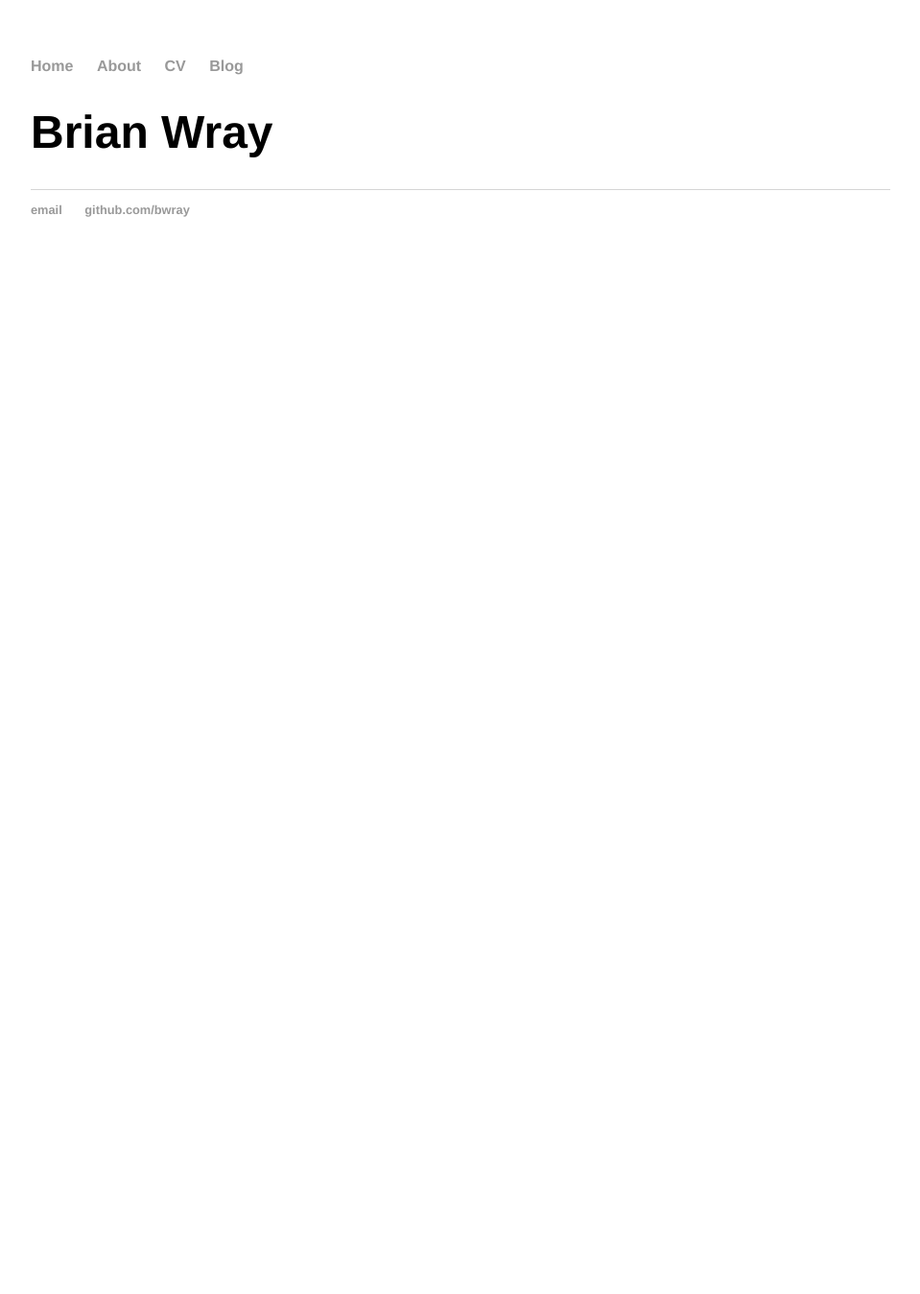
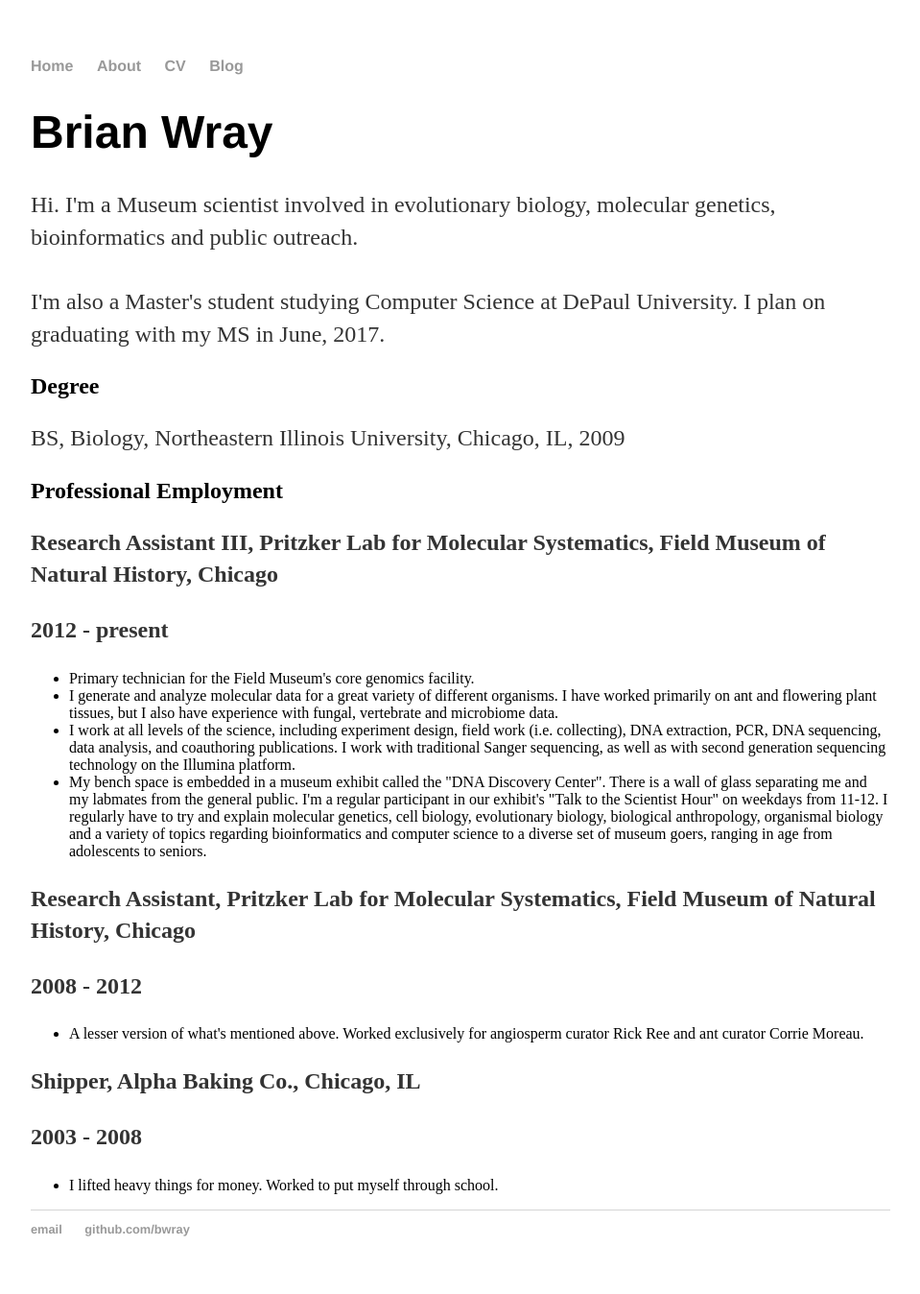
Before and after one commit to bwray/bwray.github.io, a Jekyll site: the page built from cv/index.html, in a window 1280 px wide. Shown: the whole page at 96% size, without its empty margins (160-1119 px from the left). Built offline with Jekyll 4.4.1, drawn with Linux system fonts in a browser that asks for light colours; before the commit the page ends 900 px from its top, so only the background shows below that.

Commit message:
playing with html on the CV

```diff
--- a/cv/index.html
+++ b/cv/index.html
@@ -3,3 +3,40 @@ layout: default
 title: Brian Wray's CV
 ---
 	<h1>Brian Wray</h1>
+	<p>Hi. I'm a Museum scientist involved in evolutionary biology, molecular genetics, bioinformatics and public outreach.
+	<br></br>
+	I'm also a Master's student studying Computer Science at DePaul University. I plan on graduating with my MS in June, 2017.</p>
+
+	<h2>Degree</h2>
+	<p>BS, Biology, Northeastern Illinois University, Chicago, IL, 2009</p>
+
+	<h2>Professional Employment</h2>
+	<p><strong>Research Assistant III, Pritzker Lab for Molecular Systematics, Field Museum of Natural History, Chicago</strong></p>
+	<p><strong>2012 - present</strong></p>
+	<ul>
+	<li>Primary technician for the Field Museum's core genomics facility.</li>
+
+	<li>I generate and analyze molecular data for a great variety of different organisms. I have worked primarily on ant and flowering plant tissues,
+	but I also have experience with fungal, vertebrate and microbiome data.</li>
+
+	<li>I work at all levels of the science, including experiment design, field work (i.e. collecting), DNA extraction,
+	PCR, DNA sequencing, data analysis, and coauthoring publications. I work with traditional Sanger sequencing, as well
+	as with second generation sequencing technology on the Illumina platform. </li>
+
+	<li>My bench space is embedded in a museum exhibit called the "DNA Discovery Center". There is a wall of glass separating me and my labmates
+	from the general public. I'm a regular participant in our exhibit's "Talk to the Scientist Hour" on weekdays from 11-12. I regularly have
+	to try and explain molecular genetics, cell biology, evolutionary biology, biological anthropology, organismal biology and a variety
+	of topics regarding bioinformatics and computer science to a diverse set of museum goers, ranging in age from adolescents to seniors.</li>
+	</ul>
+
+	<p><strong>Research Assistant, Pritzker Lab for Molecular Systematics, Field Museum of Natural History, Chicago</strong></p>
+	<p><strong>2008 - 2012</strong></p>
+	<ul>
+	<li>A lesser version of what's mentioned above. Worked exclusively for angiosperm curator Rick Ree and ant curator Corrie Moreau. </li>
+	</ul>
+
+	<p><strong>Shipper, Alpha Baking Co., Chicago, IL</strong></p>
+	<p><strong>2003 - 2008</strong></p>
+	<ul>
+	<li>I lifted heavy things for money. Worked to put myself through school.</li>
+	</ul>
```
